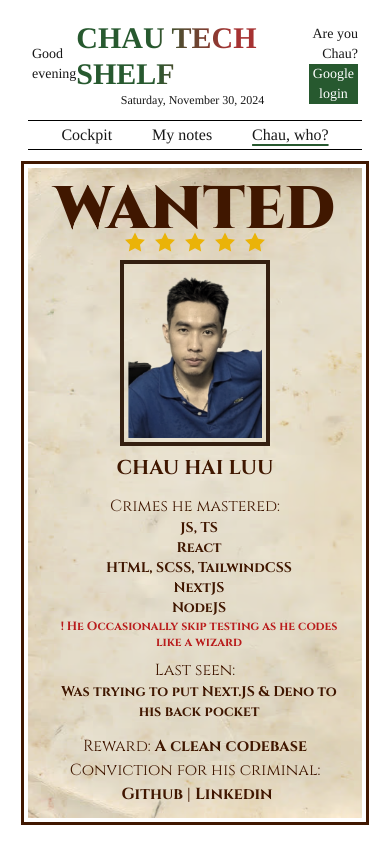
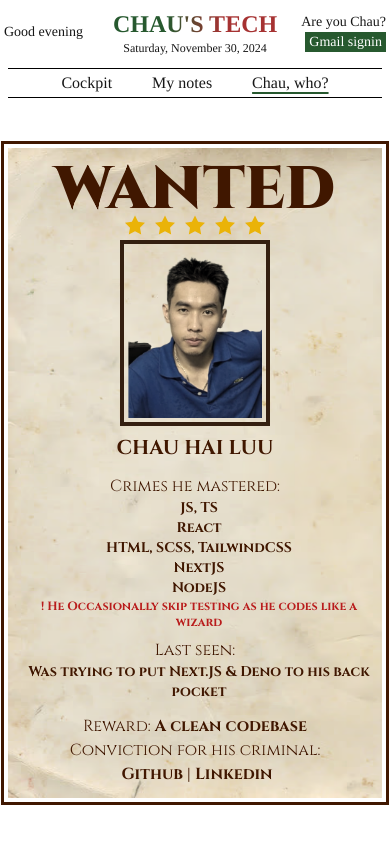
Before and after one commit to haichau2412/tech-diary, a Next.js app: page /aboutme in a window 390 px wide. Built offline with nearby package versions, Linux system fonts and the light colour scheme; no server answers.

Commit message:
chore: test BE integration

```diff
--- a/package.json
+++ b/package.json
@@ -19,14 +19,16 @@
     "@mdx-js/loader": "^3.1.0",
     "@mdx-js/react": "^3.1.0",
     "@next/mdx": "^15.0.3",
+    "@types/axios": "^0.9.36",
     "@types/mdx": "^2.0.13",
     "apollo-server-express": "^3.13.0",
+    "axios": "^1.7.9",
     "date-fns": "^4.1.0",
     "graphql": "^16.9.0",
     "http": "^0.0.1-security",
     "mongoose": "^8.8.4",
     "next": "15.0.3",
-    "next-auth": "^4.24.10",
+    "next-auth": "^4.24.11",
     "next-intl": "^3.25.3",
     "react": "^18.3.1",
     "react-dom": "^18.3.1",
--- a/src/app/globals.css
+++ b/src/app/globals.css
@@ -69,7 +69,7 @@ body {
       display: block;
       mask-image: url("../assets/svg/star.svg");
       mask-repeat: repeat;
-      @apply block h-[20px] w-[150px] translate-y-[-8px] bg-yellow-500 sm:translate-y-[-15px];
+      @apply block h-[20px] w-[150px] translate-y-[-5px] bg-yellow-500 sm:translate-y-[-15px];
     }
   }
 
@@ -100,7 +100,7 @@ body {
     }
   }
 
-  button.loggin {
+  .loggin {
     @apply px-1;
     color: #fff;
     background-color: var(--themeGreenDark);
@@ -115,7 +115,7 @@ body {
       width: 4px;
     }
 
-    &::-webkit-scrollbar-thumb  {
+    &::-webkit-scrollbar-thumb {
       @apply bg-red-900;
     }
   }
--- a/src/app/layout.tsx
+++ b/src/app/layout.tsx
@@ -2,6 +2,7 @@ import type { Metadata } from "next";
 import "@/app/globals.css";
 import Nav from "@/components/nav.tsx";
 import Header from "@/components/header.tsx";
+import AuthProvider from "@/components/authContext";
 
 import { Tinos } from "next/font/google";
 
@@ -29,10 +30,14 @@ export default function RootLayout({
   return (
     <html lang="en">
       <body className={`${tinos.className}`}>
-        <div className="flex h-screen w-screen cursor-default flex-col px-5 py-3">
-          <Header />
-          <Nav />
-          <div className="max-w-full flex-grow overflow-hidden h-min">{children}</div>
+        <div className="flex h-screen w-screen cursor-default flex-col sm:px-5 sm:py-3">
+          <AuthProvider>
+            <Header />
+            <Nav />
+            <div className="h-min max-w-full flex-grow overflow-x-hidden">
+              {children}
+            </div>
+          </AuthProvider>
         </div>
       </body>
     </html>
--- a/src/app/utubeNote/layout.tsx
+++ b/src/app/utubeNote/layout.tsx
@@ -8,7 +8,7 @@ const YouTubeNote = ({
   children: React.ReactNode;
 }>) => {
   return (
-    <div className="grid-cols-utubeNote grid-rows-utubeNote grid h-full max-h-full overflow-hidden text-sm sm:text-base">
+    <div className="grid h-full max-h-full grid-cols-utubeNote grid-rows-utubeNote overflow-hidden text-sm sm:text-base">
       <>{children}</>
       <UtubeCarousel items={[]} />
     </div>
--- /dev/null
+++ b/src/components/authContext.tsx
@@ -0,0 +1,84 @@
+"use client";
+
+import { createContext, useState, useEffect } from "react";
+import axios from "axios";
+
+type AuthContext = {
+  isAuthorized: boolean;
+};
+
+export const AuthContext = createContext<AuthContext>({
+  isAuthorized: false,
+});
+
+type responseData = {
+  status: number;
+  data: {
+    expiredAt: number;
+  };
+};
+
+export default function AuthProvider({
+  children,
+}: {
+  children: React.ReactNode;
+}) {
+  const [isAuthorized, setIsAuthorized] = useState<boolean>(
+    JSON.parse(
+      typeof window !== "undefined"
+        ? window.sessionStorage.getItem("isAuthorized") || "false"
+        : "false",
+    ),
+  );
+
+  useEffect(() => {
+    let timeOut: ReturnType<typeof setTimeout>;
+    const validateToken = async () => {
+      const result = await axios.get(
+        `${process.env.NEXT_PUBLIC_BE_ORIGIN}/token/validate`,
+        {
+          withCredentials: true,
+        },
+      );
+
+      console.log("result", result);
+
+      if (result.status === 200) {
+        const expiredAt = (result as unknown as responseData).data.expiredAt;
+
+        setIsAuthorized(true);
+
+        console.log(
+          "expiredAt * 1000 - Date.now()",
+          expiredAt * 1000 - Date.now(),
+        );
+
+        timeOut = setTimeout(
+          () => {
+            console.log("revalidate");
+            validateToken();
+          },
+          expiredAt * 1000 - Date.now(),
+        );
+      }
+    };
+
+    validateToken();
+
+    return () => {
+      if (timeOut) {
+        clearTimeout(timeOut);
+      }
+    };
+  }, []);
+
+  return (
+    <AuthContext.Provider
+      value={{
+        isAuthorized,
+      }}
+    >
+      {children}
+    </AuthContext.Provider>
+  );
+}
--- a/src/components/header.tsx
+++ b/src/components/header.tsx
@@ -1,13 +1,16 @@
 "use client";
 import Link from "next/link";
 import { format } from "date-fns";
-import { useState, useEffect } from "react";
+import { useState, useEffect, useContext } from "react";
+import { AuthContext } from "@/components/authContext";
 
 const Header = () => {
   const [{ greeting, dateStr }, setData] = useState({
     greeting: "",
     dateStr: "",
   });
+
+  const data = useContext(AuthContext);
 
   useEffect(() => {
     const generateData = () => {
@@ -39,30 +42,43 @@ const Header = () => {
         dateStr: `${date}, ${month} ${day}, ${year}`,
       });
     };
+    generateData();
 
-    const time = setInterval(generateData, 60);
+    const time = setInterval(generateData, 60 * 1000);
 
     return () => {
       clearInterval(time);
     };
   }, []);
 
+  const handleLogin = () => {
+    window.location.href = `${process.env.NEXT_PUBLIC_BE_ORIGIN}/auth/google`;
+  };
+
   return (
-    <div className="flex items-center justify-between px-3 py-2">
+    <div className="flex items-center justify-between px-1 py-2 sm:px-3">
       <div className="flex flex-grow basis-0 flex-col">
         <div className="text-sm sm:text-2xl">{greeting}</div>
       </div>
       <div className="flex flex-col items-center">
         <Link href="/">
-          <h1 className="themeGradientText text-3xl font-bold uppercase sm:text-4xl">
-            Chau Tech Shelf
+          <h1 className="themeGradientText text-2xl font-bold uppercase sm:text-4xl">
+            Chau&apos;s Tech
           </h1>
         </Link>
         <div className="text-xs">{dateStr}</div>
       </div>
       <div className="flex flex-grow basis-0 flex-col items-end text-sm sm:text-2xl">
-        <div className="text-bold text-right">Are you Chau?</div>
-        <button className="loggin">Google login</button>
+        {data.isAuthorized ? (
+          <div className="text-bold text-right">Hello Chau</div>
+        ) : (
+          <>
+            <div className="text-bold text-right">Are you Chau?</div>
+            <button onClick={handleLogin} className="loggin">
+              Gmail signin
+            </button>
+          </>
+        )}
       </div>
     </div>
   );
--- a/src/components/wantedBanner.tsx
+++ b/src/components/wantedBanner.tsx
@@ -2,16 +2,17 @@ import { Cinzel } from "next/font/google";
 import Image from "next/image";
 import criminalPic from "@/assets/human.png";
 
-const anton = Cinzel({
+const cinzel = Cinzel({
   subsets: ["latin"],
   weight: ["400", "500", "900", "700"],
+  display: "swap",
 });
 
 export default function WantedBanner() {
   return (
     <div className="grid h-full place-items-center">
       <div
-        className={`${anton.className} wantedContainer mx-2 flex flex-col items-center justify-center px-5 py-3`}
+        className={`${cinzel.className} wantedContainer mx-2 flex flex-col items-center justify-center px-1 py-3 sm:px-5`}
       >
         <div className="starAfter text-center text-6xl font-black uppercase leading-none sm:text-8xl">
           Wanted
@@ -57,8 +58,22 @@ export default function WantedBanner() {
         <div className="flex flex-col items-center sm:flex-row">
           <p>Conviction for his criminal: </p>
           <div className="ml-1 flex justify-center gap-1 font-bold sm:text-xl">
-            <a className="github socialLink">Github</a>
-            <a className="linkedIn socialLink">Linkedin</a>
+            <a
+              target="_blank"
+              rel="noopener"
+              href="https://www.linkedin.com/in/chau-luu-0a3378179/"
+              className="github socialLink"
+            >
+              Github
+            </a>
+            <a
+              target="_blank"
+              rel="noopener"
+              href="https://https://github.com/haichau2412"
+              className="linkedIn socialLink"
+            >
+              Linkedin
+            </a>
           </div>
         </div>
       </div>
```
Also changed, not shown: 1 other file (tests, documents, lock files or other folders).
